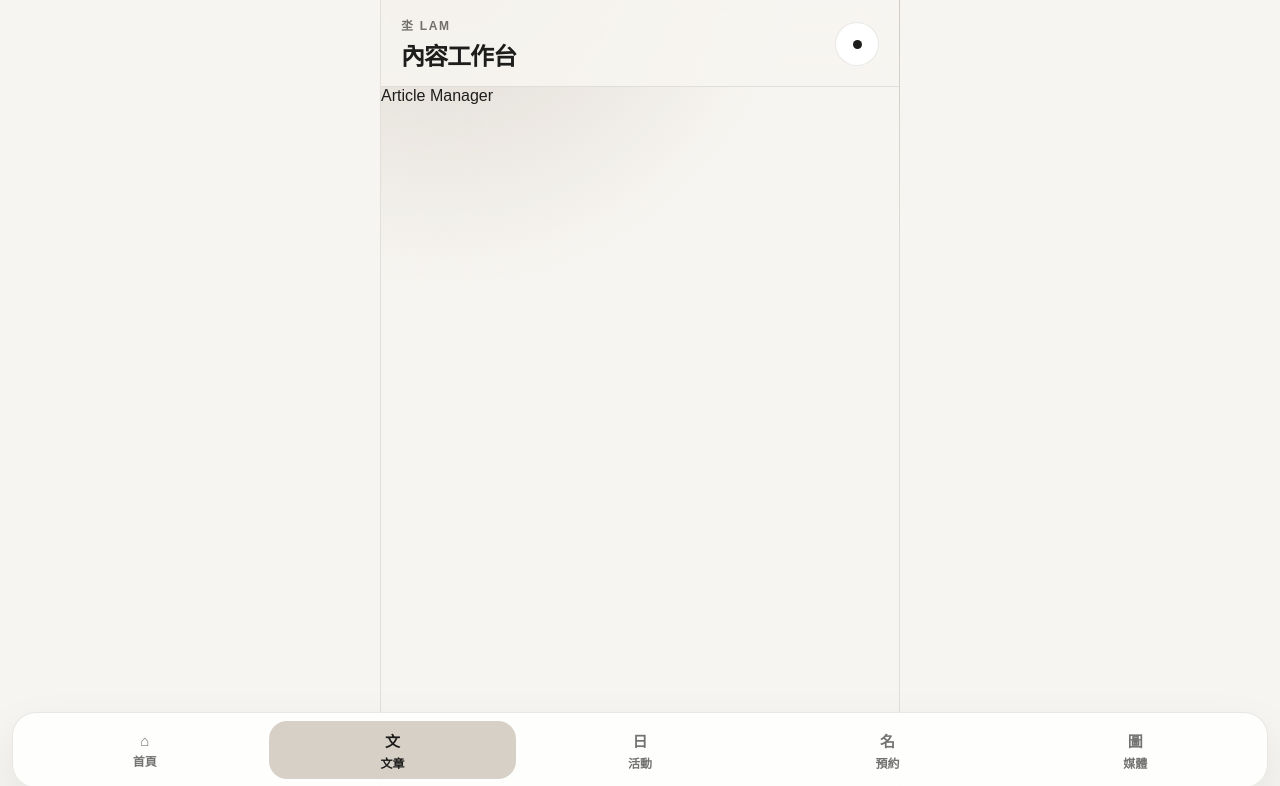
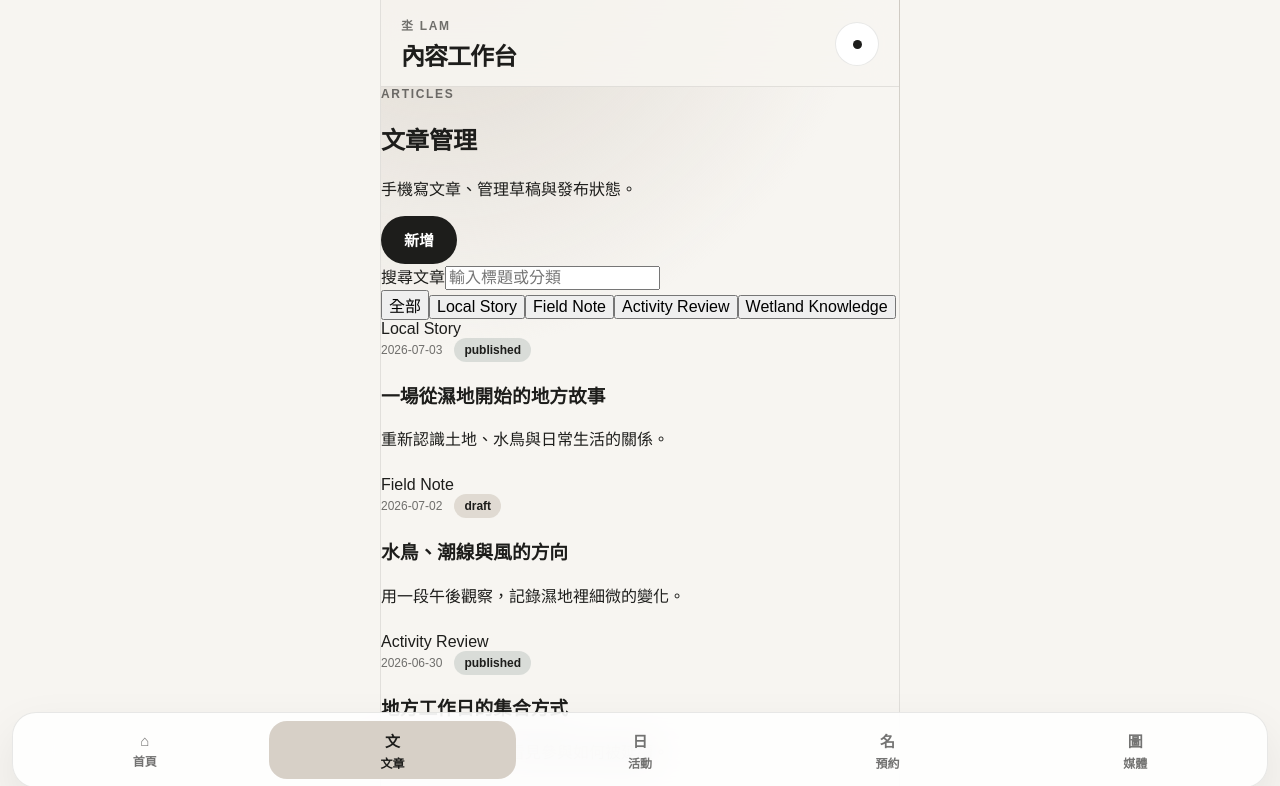
Before and after one commit to kimbridge1313-cpu/lam-mobile-cms, a React (Vite) app: page /admin/articles in a window 1280 px wide. Shown: the top 786 px of the page. Built offline with nearby package versions, Linux system fonts and the light colour scheme.

Commit message:
Implement article manager page

```diff
--- a/src/admin/ArticleManager.jsx
+++ b/src/admin/ArticleManager.jsx
@@ -1,3 +1,49 @@
+import { Link } from "react-router-dom";
+import { articleCategories, recentArticles } from "../data/mockData.js";
+
 export default function ArticleManager() {
-  return <div className="admin-page-stack">Article Manager</div>;
+  return (
+    <div className="admin-page-stack">
+      <section className="admin-page-heading">
+        <div>
+          <p className="eyebrow">Articles</p>
+          <h2>文章管理</h2>
+          <p>手機寫文章、管理草稿與發布狀態。</p>
+        </div>
+        <Link to="/admin/articles/new" className="button button-primary compact-button">
+          新增
+        </Link>
+      </section>
+
+      <section className="filter-panel">
+        <label className="search-field">
+          <span>搜尋文章</span>
+          <input type="search" placeholder="輸入標題或分類" />
+        </label>
+
+        <div className="chip-row">
+          <button type="button" className="filter-chip active">全部</button>
+          {articleCategories.map((category) => (
+            <button type="button" className="filter-chip" key={category}>{category}</button>
+          ))}
+        </div>
+      </section>
+
+      <section className="stack-list">
+        {recentArticles.map((article) => (
+          <article className="manager-card" key={article.id}>
+            <div className="manager-card-media">{article.category}</div>
+            <div className="manager-card-body">
+              <div className="meta-row">
+                <span>{article.updatedAt}</span>
+                <span className={`status-pill status-${article.status}`}>{article.status}</span>
+              </div>
+              <h3>{article.title}</h3>
+              <p>{article.excerpt}</p>
+            </div>
+          </article>
+        ))}
+      </section>
+    </div>
+  );
 }
```
